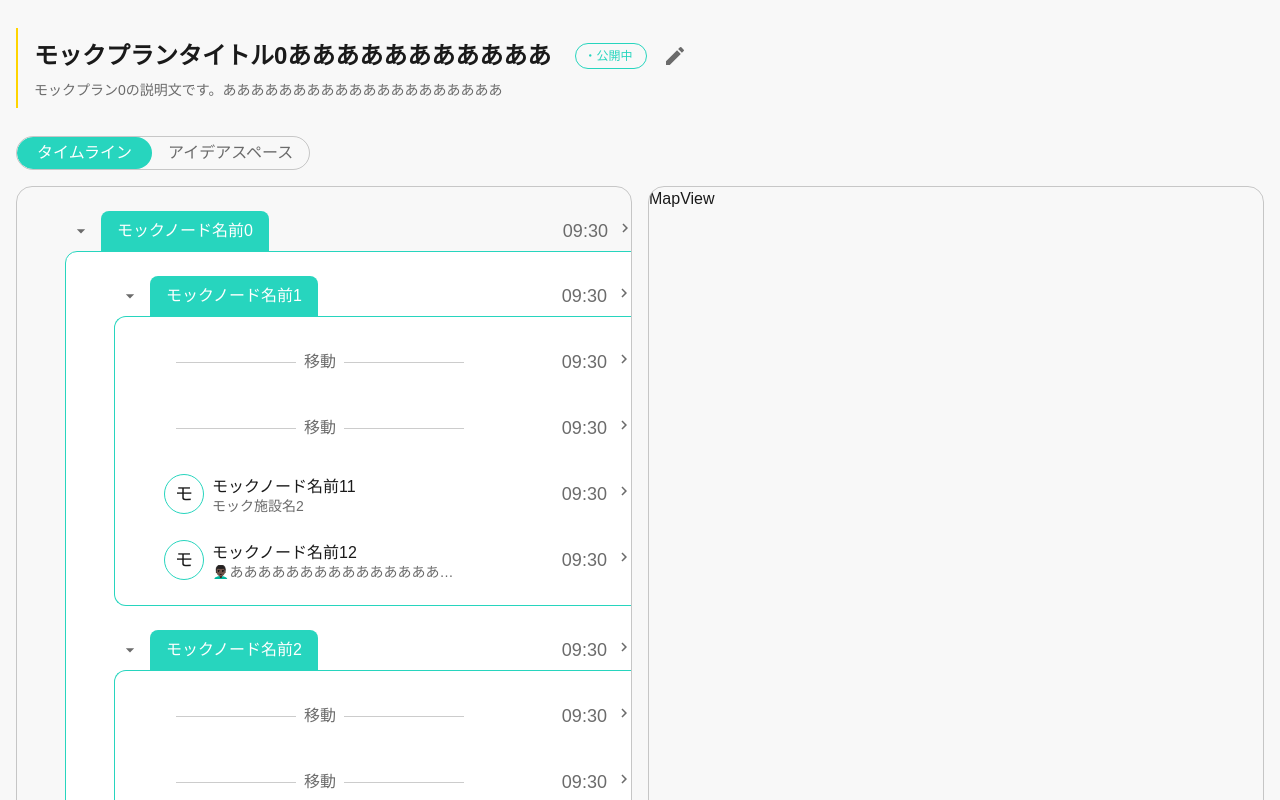
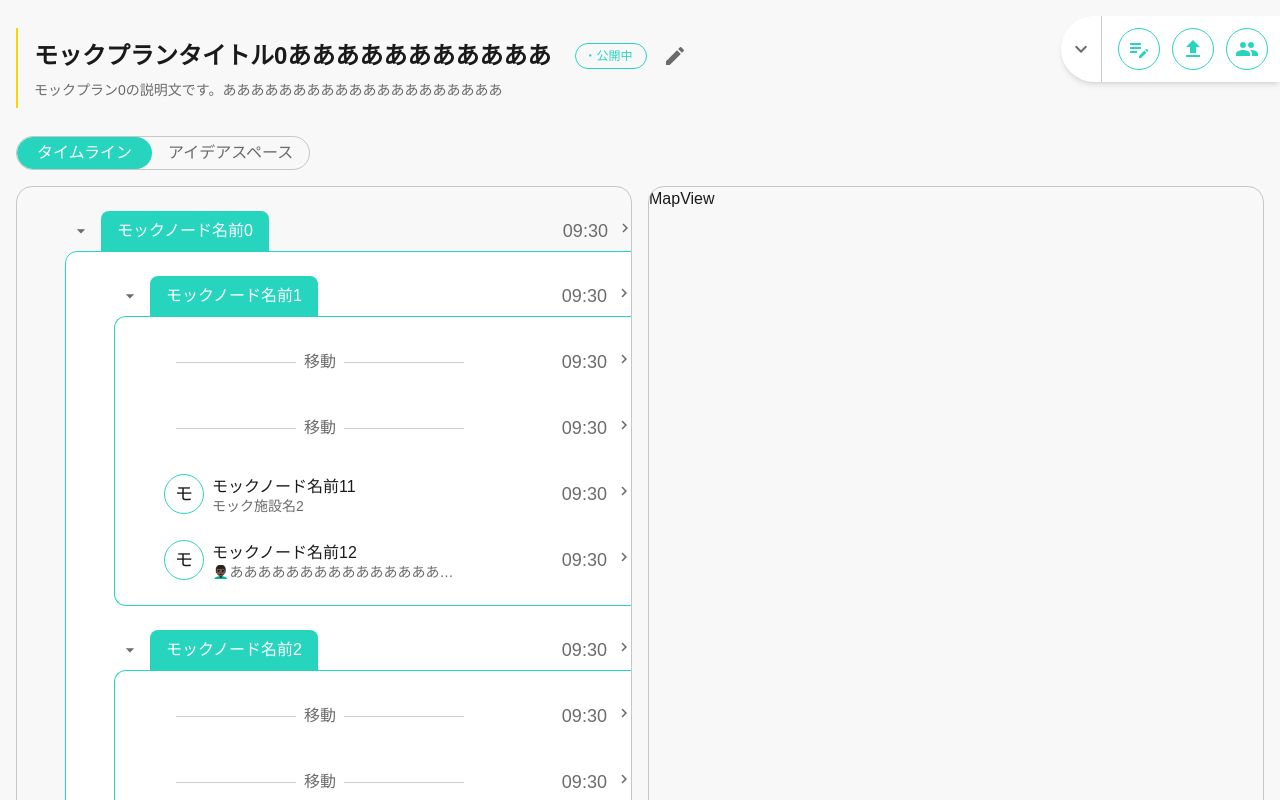
Before and after one commit to SOTA-swp/frontend, a Next.js app: page /plans/1/edit in a window 1280 px wide. Shown: the top 800 px of the page. Built offline with nearby package versions, Linux system fonts and the light colour scheme.

Commit message:
✨ Menuバーを追加

```diff
--- a/app/plans/_components/PlanInfo.tsx
+++ b/app/plans/_components/PlanInfo.tsx
@@ -2,6 +2,7 @@ import Chip from "@/components/Chip";
 import { usePlanStore } from "../_store/hook";
 import IconButton from "@/components/IconButton";
 import { MdEdit } from "react-icons/md";
+import QuickMenu from "./QuickMenu";
 
 function PlanInfo() {
   const planTitle = usePlanStore((state) => state.title);
@@ -10,6 +11,7 @@ function PlanInfo() {
 
   return (
     <div className="my-3 py-2 pl-4 max-w-[1200px] border-l-2 border-accent">
+      <QuickMenu />
       <div className="flex items-center gap-6">
         <h2 className="text-2xl font-bold">{planTitle}</h2>
         <div className="flex gap-2 items-center">
--- /dev/null
+++ b/app/plans/_components/QuickMenu.tsx
@@ -0,0 +1,122 @@
+import GrowIconButton from "@/components/GrowIconButton";
+import LAYER from "@/consts/LAYER";
+import clsx from "clsx";
+import { motion, Variants } from "motion/react";
+import { ReactNode, useState } from "react";
+import {
+  MdEditNote,
+  MdGroup,
+  MdKeyboardArrowDown,
+  MdUpload,
+} from "react-icons/md";
+
+interface QuickMenuItem {
+  id: string;
+  icon: ReactNode;
+  label: string;
+  onClick: () => void;
+}
+
+const items: QuickMenuItem[] = [
+  {
+    id: "edit-basic-info",
+    icon: <MdEditNote />,
+    label: "基本情報を編集",
+    onClick: () => {},
+  },
+  {
+    id: "export",
+    icon: <MdUpload />,
+    label: "エクスポート",
+    onClick: () => {},
+  },
+  {
+    id: "group",
+    icon: <MdGroup />,
+    label: "グループ",
+    onClick: () => {},
+  },
+];
+
+const containerVariants: Variants = {
+  open: {
+    width: "auto",
+    transition: {
+      staggerChildren: 0.1,
+      delayChildren: 0.1,
+    },
+  },
+  closed: {
+    width: 0,
+    transition: {
+      staggerChildren: 0.1,
+      staggerDirection: -1,
+    },
+  },
+};
+
+const itemVariants: Variants = {
+  open: { opacity: 1, x: 0, rotate: 0 },
+  closed: { opacity: 0, x: 50, rotate: 90 },
+};
+
+function QuickMenu() {
+  const [open, setOpen] = useState(true);
+  const [active, setActive] = useState(true);
+
+  const handleToggleOpen = () => {
+    setOpen((prev) => !prev);
+  };
+
+  const handleAnimationStart = () => {
+    setActive(false);
+  };
+
+  const handleAnimationEnd = () => {
+    setActive(true);
+  };
+
+  return (
+    <nav
+      className={clsx(
+        "fixed top-4 right-0",
+        active ? "pointer-events-auto" : "pointer-events-none"
+      )}
+      style={{ zIndex: LAYER.POPOVER }}>
+      <div
+        className={clsx(
+          "flex gap-1 shadow-md rounded-l-full overflow-clip",
+          open ? "bg-paper" : "bg-paper/50 backdrop-blur-sm"
+        )}>
+        <button
+          className="flex items-center justify-center p-2 text-2xl text-text-secondary border-r border-r-border hover:bg-text-secondary/10 transition-colors"
+          onClick={handleToggleOpen}>
+          <span
+            className={clsx(
+              "transition-transform",
+              open ? "rotate-0" : "rotate-90"
+            )}>
+            <MdKeyboardArrowDown />
+          </span>
+        </button>
+        <motion.ul
+          variants={containerVariants}
+          initial={false}
+          animate={open ? "open" : "closed"}
+          className={clsx("")}
+          onAnimationStart={handleAnimationStart}
+          onAnimationComplete={handleAnimationEnd}>
+          <div className="flex gap-3 p-3">
+            {items.map((item) => (
+              <motion.li key={item.id} variants={itemVariants}>
+                {<GrowIconButton icon={item.icon}>{item.label}</GrowIconButton>}
+              </motion.li>
+            ))}
+          </div>
+        </motion.ul>
+      </div>
+    </nav>
+  );
+}
+
+export default QuickMenu;
```
